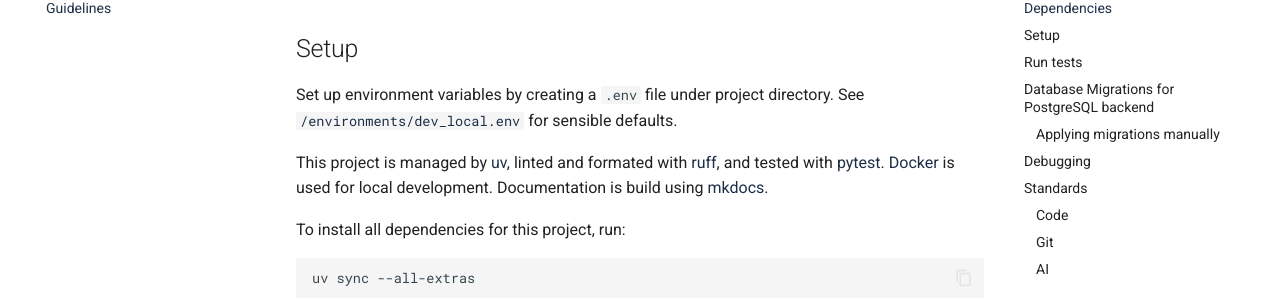
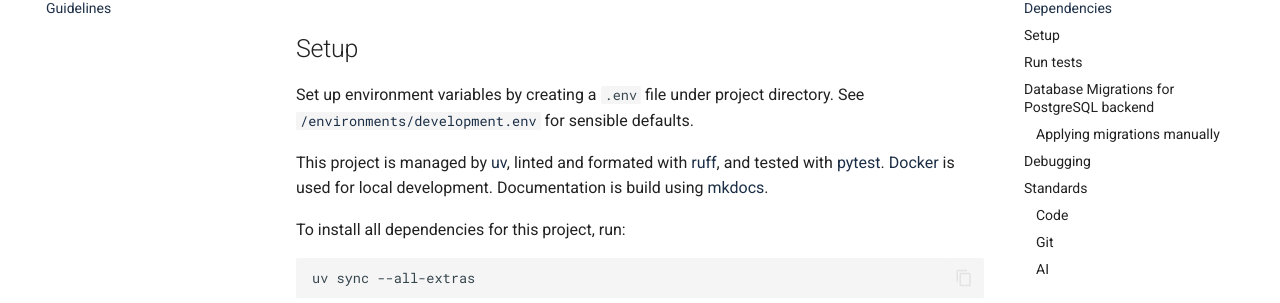
Before and after one commit to will-langdale/matchbox, an MkDocs documentation site: the page built from docs/contributing.md, in a window 1280 px wide and 900 px high, scrolled down 432 px. Shown: the part 148-451 px from the top of the window. Built offline with MkDocs 1.6.1 and Material for MkDocs 9.7.7, drawn with Linux system fonts in a browser that asks for light colours; comment, search, counter and statistics services are not loaded.

Commit message:
bugfix: alter dev_local references

```diff
--- a/docs/contributing.md
+++ b/docs/contributing.md
@@ -12,7 +12,7 @@ This document describes how you can get started with developing Matchbox.
 
 ## Setup
 
-Set up environment variables by creating a `.env` file under project directory. See [`/environments/dev_local.env`](https://github.com/uktrade/matchbox/blob/main/environments/dev_local.env) for sensible defaults.
+Set up environment variables by creating a `.env` file under project directory. See [`/environments/development.env`](https://github.com/uktrade/matchbox/blob/main/environments/development.env) for sensible defaults.
 
 This project is managed by [uv](https://docs.astral.sh/uv/), linted and formated with [ruff](https://docs.astral.sh/ruff/), and tested with [pytest](https://docs.pytest.org/en/stable/). [Docker](https://www.docker.com) is used for local development. Documentation is build using [mkdocs](https://www.mkdocs.org).
 
```
Also changed, not shown: 1 other file.
